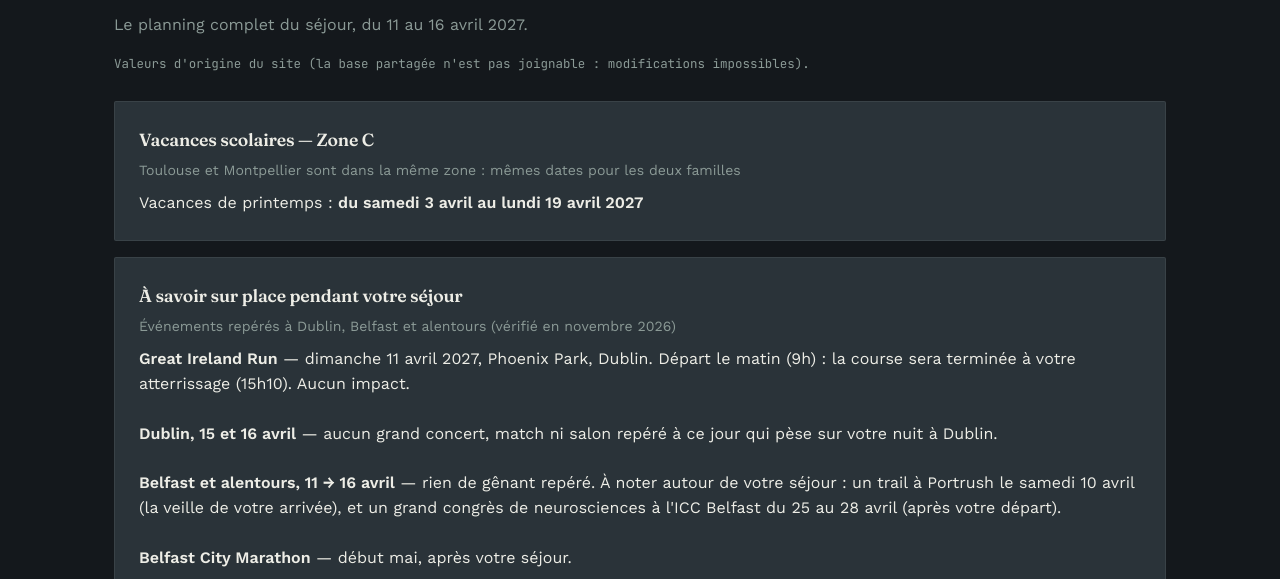
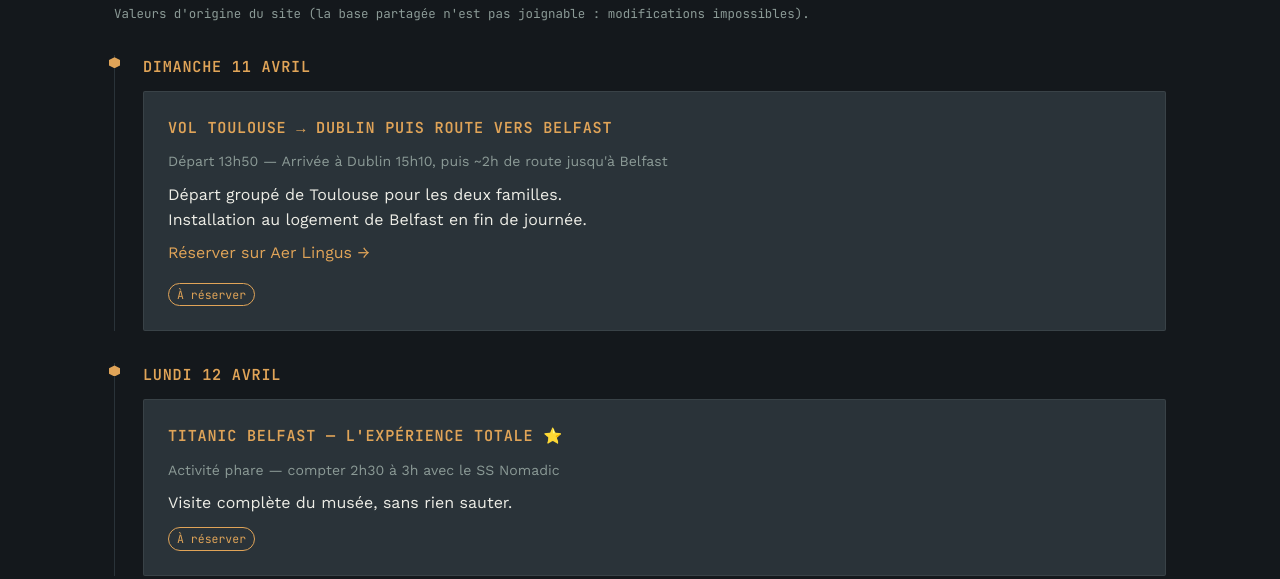
Before and after one commit to jessicadup/irlande-21000VIN7, a plain HTML site: page feuille-de-route.html in a window 1280 px wide. Shown: the part 214-793 px from the top of the page. Drawn offline with nearby package versions, Linux system fonts and the light colour scheme.

Commit message:
Add files via upload

```diff
--- a/feuille-de-route.html
+++ b/feuille-de-route.html
@@ -5,7 +5,7 @@
 <meta name="viewport" content="width=device-width, initial-scale=1.0">
 <meta name="robots" content="noindex, nofollow">
 <title>Feuille de route — Irlande du Nord</title>
-<link rel="stylesheet" href="css/style.css?v=7">
+<link rel="stylesheet" href="css/style.css?v=9">
 <style>
   .small{color:var(--stone); font-size:0.82rem;}
   .tag.st-areserver{color:var(--amber); border-color:var(--amber);}
@@ -39,8 +39,7 @@
 <main>
   <span class="page-kicker">Jour par jour</span>
   <h1 class="page-title">Feuille de route</h1>
-  <p class="page-lede">Le planning complet du séjour, du 11 au 16 avril 2027.</p>
-  <div id="sync" style="color:var(--stone); font-family:'JetBrains Mono',monospace; font-size:0.78rem; margin:-20px 0 28px;"></div>
+  <div id="sync" style="color:var(--stone); font-family:'JetBrains Mono',monospace; font-size:0.78rem; margin:6px 0 28px;"></div>
 
   <div id="infos"></div>
   <div class="ajout ajout-infos" id="ajout-infos"></div>
@@ -61,21 +60,6 @@ const STATUTS = {
 };
 // Cartes d'origine (modifiables ou supprimables sur le site)
 const ORIGINE = [
- {
-  "id": "vacances",
-  "jour": "info",
-  "titre": "Vacances scolaires — Zone C",
-  "meta": "Toulouse et Montpellier sont dans la même zone : mêmes dates pour les deux familles",
-  "details": "Vacances de printemps : **du samedi 3 avril au lundi 19 avril 2027**"
- },
- {
-  "id": "evenements",
-  "jour": "info",
-  "titre": "À savoir sur place pendant votre séjour",
-  "meta": "Événements repérés à Dublin, Belfast et alentours (vérifié en novembre 2026)",
-  "details": "**Great Ireland Run** — dimanche 11 avril 2027, Phoenix Park, Dublin. Départ le matin (9h) : la course sera terminée à votre atterrissage (15h10). Aucun impact.\n\n**Dublin, 15 et 16 avril** — aucun grand concert, match ni salon repéré à ce jour qui pèse sur votre nuit à Dublin.\n\n**Belfast et alentours, 11 → 16 avril** — rien de gênant repéré. À noter autour de votre séjour : un trail à Portrush le samedi 10 avril (la veille de votre arrivée), et un grand congrès de neurosciences à l'ICC Belfast du 25 au 28 avril (après votre départ).\n\n**Belfast City Marathon** — début mai, après votre séjour.",
-  "note": "Les programmes de printemps 2027 (festivals, concerts) ne sont pas tous publiés : à revérifier en mars 2027."
- },
  {
   "id": "vol_aller",
   "jour": "j11",
@@ -264,9 +248,9 @@ afficher();
 // Connexion à la base en ligne (si elle n'est pas joignable, la page affiche les cartes d'origine)
 (async function demarrer(){
   try{
-    P = await import("./partage.js?v=7");
+    P = await import("./partage.js?v=9");
     if (!(await P.connecter())) throw new Error("connexion impossible");
-    try{ C = await import("./cartes.js?v=7"); }catch(e){ C = null; }
+    try{ C = await import("./cartes.js?v=9"); }catch(e){ C = null; }
     editeur = P.estEditeur();
     P.installerBarre(ed => { editeur = ed; afficher(); });
     mode = "partage";
```
